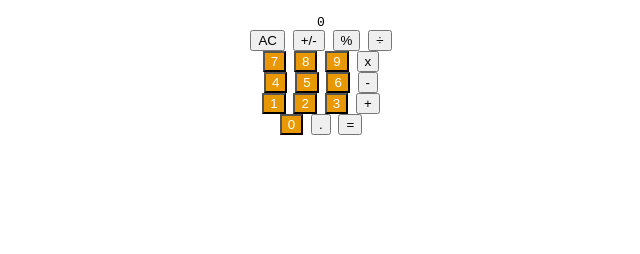
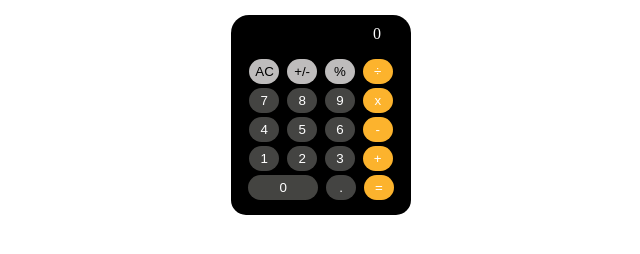
Before and after one commit to dadi1/calculator, a plain HTML site: page index.html in a window 1280 px wide. Shown: the part 58-312 px from the top of the page, without its empty margins (319-959 px from the left). Drawn offline with Linux system fonts and the light colour scheme.

Commit message:
css style done

```diff
--- a/index.html
+++ b/index.html
@@ -12,9 +12,9 @@
                 <div class="screen"></div>
             </div>
             <div class="rows">
-                <button class="" onclick="clearAll()" >AC</button>
-                <button class="" onclick="turnNegative()" >+/-</button>
-                <button class="" onclick="porcentage()" >%</button>
+                <button class="tag" onclick="clearAll()" >AC</button>
+                <button class="tag" onclick="turnNegative()" >+/-</button>
+                <button class="tag" onclick="porcentage()" >%</button>
                 <button class="operator" onclick="callOperator('.')" >÷</button>
             </div>
             <div class="rows">
@@ -35,11 +35,12 @@
                 <button class="number" onclick="addNumber('3')">3</button>
                 <button class="operator" onclick="callOperator('+')">+</button>
             </div>
-            <div class="last-rows">
+            <div class="rows">
                 <button class="number zero" onclick="addNumber('0')">0</button>
-                <button class="operator" onclick="turnFloat()">.</button>
+                <button class="number" onclick="turnFloat()">.</button>
                 <button class="operator" onclick="equals()">=</button>
             </div>
+            <div class="last-row">g</div>
         </div>
     </body>
 </html>
--- a/style.css
+++ b/style.css
@@ -10,11 +10,57 @@ body{
     flex-direction:column;
 }
 
-.calcultor{
-    background-color: black;
+button{
+    height: 25px;
+    width: 30px;
+    border-radius: 20px;
+    border:none;
+    margin-top:4px;
 }
 
+
 .number{
-    background-color:rgb(232, 152, 2);
+    background-color:rgba(73, 73, 70, 0.938);
     color:rgb(255, 255, 255);
 }
+
+.tag{
+    background-color:rgb(190, 188, 188);
+}
+
+.operator{
+    background-color:rgb(252, 179, 45);
+    color:rgb(255, 255, 255);
+}
+
+.zero{
+    width:70px;
+}
+
+.screen{
+    height: 30px;
+    text-align:end;
+    color:rgb(252, 252, 252);
+    font-family:xenara;
+    padding-right: 30px;
+    padding-top:10px;
+}
+
+.screen-row{
+    text-align: center;
+    background-color:black;
+    width:180px;
+    border-top:20px;
+    border-top-left-radius: 18px;
+    border-top-right-radius:18px;
+}
+
+.rows{
+    background-color:black;
+}
+
+.last-row{
+    background-color:black;
+    border-bottom-left-radius: 30px;
+    border-bottom-right-radius:30px;
+}
```
